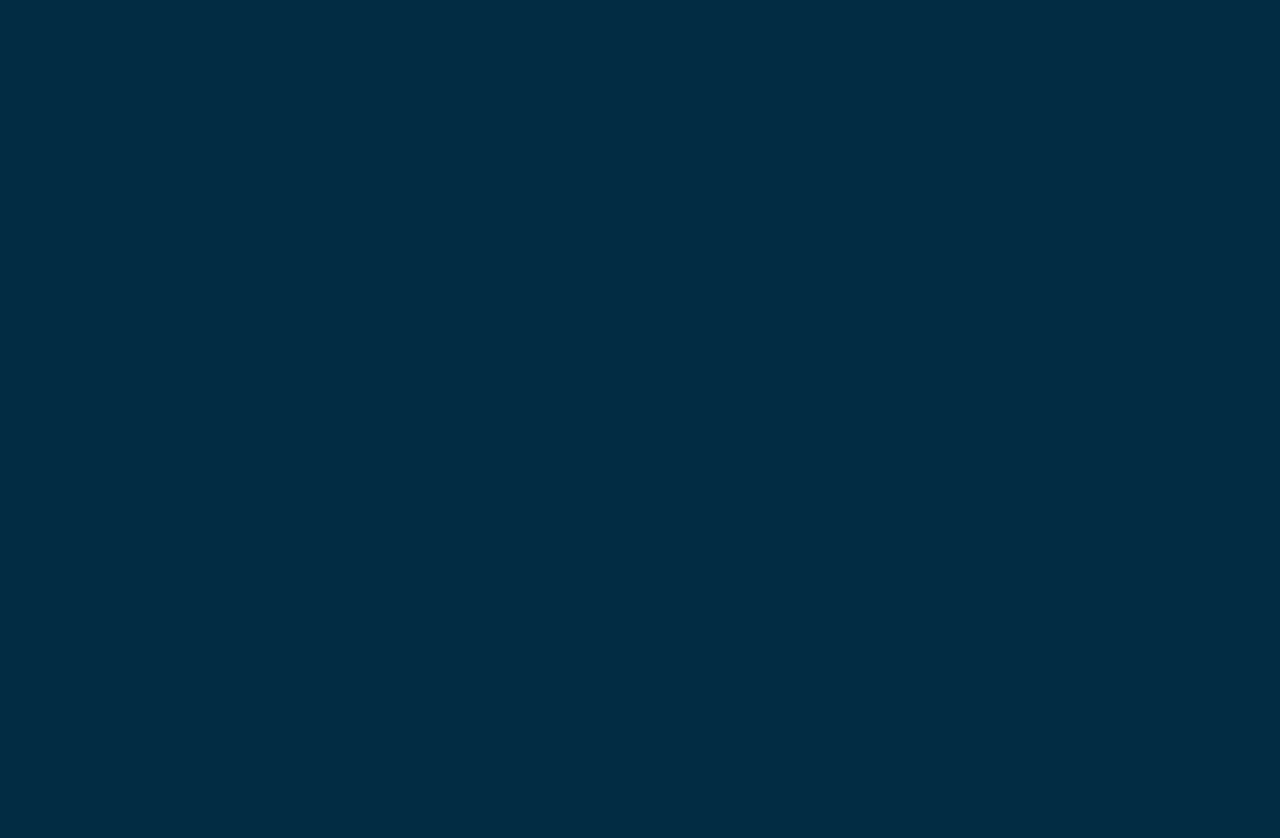
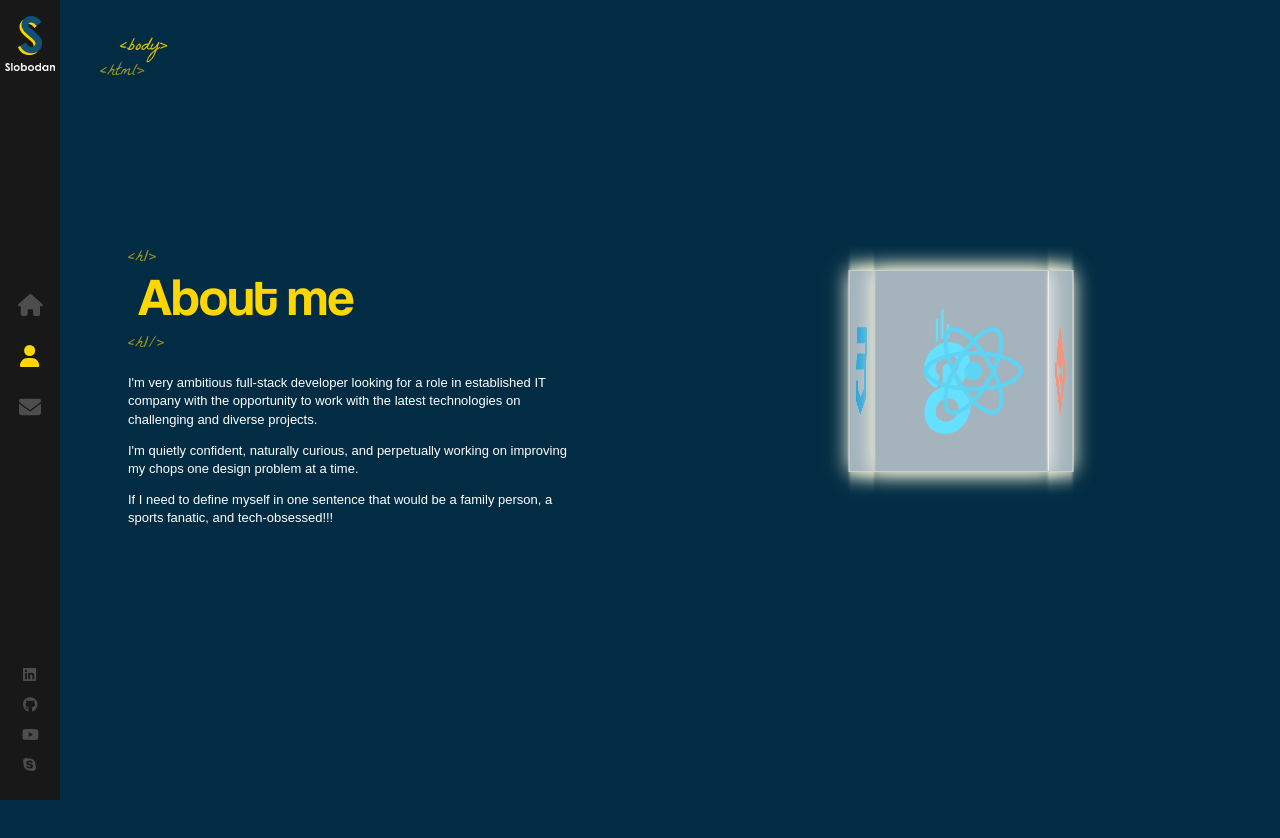
Before and after one commit to dolong2110/Portfolio, a React (Create React App) app: page /about in a window 1280 px wide. Before the commit this address had no page. Shown: the top 838 px of the page. Before the commit the page ends 800 px from the top, so only its background shows below. Built offline with nearby package versions, Linux system fonts and the light colour scheme.

Commit message:
build about page

```diff
--- a/package.json
+++ b/package.json
@@ -1,6 +1,6 @@
 {
   "name": "react-pages",
-  "homepage": "https://dolong210.github.io/react-pages",
+  "homepage": "https://dolong210.github.io/",
   "version": "0.1.0",
   "private": true,
   "dependencies": {
--- a/src/App.js
+++ b/src/App.js
@@ -2,15 +2,15 @@
 import { Route, Routes } from 'react-router-dom'
 import Layout from './components/Layout'
 import Home from './components/Home'
+import About from './components/About'
 
 const App = () => {
   return (
     <>
       <Routes>
-        <Route exact path='/react-pages' element={<Layout/>}>
-          <Route index element={<Home/>}>
-
-          </Route>
+        <Route path='/' element={<Layout/>}>
+          <Route index element={<Home/>} />
+          <Route path='about' element={<About />} />
         </Route>
       </Routes>
     </>
--- /dev/null
+++ b/src/components/About/index.js
@@ -0,0 +1,70 @@
+import './index.scss'
+import AnimatedLetters from '../AnimatedLetters'
+// import Loader from 'react-loaders'
+import { useEffect, useState } from 'react'
+import { FontAwesomeIcon } from '@fortawesome/react-fontawesome'
+import { faCss3, faGitAlt, faGolang, faHtml5, faPython, faReact } from '@fortawesome/free-brands-svg-icons'
+
+const About = () => {
+  const [letterClass, setLetterClass] = useState('text-animate');
+
+  useEffect(() => {
+    setTimeout(() => {
+      setLetterClass('text-animate-hover')
+    }, 3000)
+  }, []);
+
+  return (
+    <>
+      <div className='container about-page'>
+        <div className='text-zone'>
+          <h1>
+            <AnimatedLetters
+              letterClass={letterClass}
+              strArray={['A', 'b', 'o', 'u', 't', ' ', 'm', 'e']}
+              idx={15}
+            />
+          </h1>
+          <p>
+            I'm very ambitious full-stack developer looking for a role in established IT
+            company with the opportunity to work with the latest technologies on challenging
+            and diverse projects.
+          </p>
+          <p align='LEFT'>
+            I'm quietly confident, naturally curious, and perpetually working on improving my
+            chops one design problem at a time.
+          </p>
+          <p>
+            If I need to define myself in one sentence that would be a family person, a sports
+            fanatic, and tech-obsessed!!!
+          </p>
+        </div>
+        <div className='stage-cube-cont'>
+          <div className='cube-spinner'>
+            <div className='face1'>
+              <FontAwesomeIcon icon={faGolang} color='#00CCFF' />
+            </div>
+            <div className='face2'>
+              <FontAwesomeIcon icon={faHtml5} color='#F06529' />
+            </div>
+            <div className='face3'>
+              <FontAwesomeIcon icon={faCss3} color='#28A4D9' />
+            </div>
+            <div className='face4'>
+              <FontAwesomeIcon icon={faReact} color='#5ED4F4' />
+            </div>
+            <div className='face5'>
+              <FontAwesomeIcon icon={faPython} color='#EFD81D' />
+            </div>
+            <div className='face6'>
+              <FontAwesomeIcon icon={faGitAlt} color='#EC4D28' />
+            </div>
+          </div>
+        </div>
+      </div>
+      {/*<Loader type='pacman'  active/>*/}
+    </>
+  )
+}
+
+export default About
--- /dev/null
+++ b/src/components/About/index.scss
@@ -0,0 +1,81 @@
+.stage-cube-cont {
+  width: 50%;
+  height: 100%;
+  top: 0;
+  padding-top: 18%;
+  margin-left: 0;
+  position: absolute;
+  right: 0;
+  overflow: hidden;
+}
+
+.cube-spinner {
+  animation-name: spin-cube;
+  animation-timing-function: ease-in-out;
+  animation-iteration-count: infinite;
+  animation-duration: 12s;
+  transform-style: preserve-3d;
+  transform-origin: 100px 100px 0;
+  margin-left: calc(50% - 100px);
+
+  div {
+    position: absolute;
+    width: 200px;
+    height: 200px;
+    border: 1px solid #ccc;
+    background: rgba(255, 255, 255, 0.4);
+    text-align: center;
+    font-size: 100px;
+    display: flex;
+    justify-content: center;
+    align-items: center;
+    box-shadow: 0 0 20px 0 lightyellow;
+  }
+
+  .face1 {
+    transform: translateZ(100px);
+    color: #00CCFF;
+  }
+  .face2 {
+    transform: rotateY(90deg) translateZ(100px);
+    color: #F06529;
+  }
+  .face3 {
+    transform: rotateY(90deg) rotateX(90deg) translateZ(100px);
+    color: #28A4D9;
+  }
+  .face4 {
+    transform: rotateY(180deg) rotateZ(90deg) translateZ(100px);
+    color: #5ED4F4;
+  }
+  .face5 {
+    transform: rotateY(-90deg) rotateZ(90deg) translateZ(100px);
+    color: #EFD81D;
+  }
+  .face6 {
+    transform: rotateX(-90deg) translateZ(100px);
+    color: #EC4D28;
+  }
+}
+
+@keyframes spin-cube {
+  from,
+  to {
+    transform: rotateX(0deg) rotateY(0deg) rotateZ(0deg);
+  }
+  16% {
+    transform: rotateY(-90deg);
+  }
+  33% {
+    transform: rotateY(-90deg) rotateZ(90deg);
+  }
+  50% {
+    transform: rotateY(-180deg) rotateZ(90deg);
+  }
+  66% {
+    transform: rotateY(-270deg) rotateZ(90deg);
+  }
+  83% {
+    transform: rotateX(90deg) rotateZ(90deg);
+  }
+}
--- a/src/components/Layout/index.scss
+++ b/src/components/Layout/index.scss
@@ -37,3 +37,77 @@
   animation: fadeIn 1s forwards;
   animation-delay: 1s;
 }
+
+.about-page {
+  .text-zone {
+    position: absolute;
+    left: 10%;
+    top: 50%;
+    transform: translateY(-50%);
+    width: 35%;
+    vertical-align: middle;
+    display: table-cell;
+    max-height: 90%;
+
+    h1 {
+      font-size: 53px;
+      font-family: 'Coolvetica', sans-serif;
+      color: #ffd700;
+      font-weight: 400;
+      margin-top: 0;
+      position: relative;
+      margin-bottom: 40px;
+      left: 10px;
+
+      &::before {
+        content: '<h1>';
+        font-family: 'La Belle Aurore', sans-serif;
+        font-size: 18px;
+        position: absolute;
+        margin-top: -10px;
+        left: -10px;
+        opacity: 0.6;
+        line-height: 18px;
+      }
+
+      &::after {
+        content: '<h1/>';
+        font-family: 'La Belle Aurore', sans-serif;
+        font-size: 18px;
+        line-height: 18px;
+        position: absolute;
+        left: -30px;
+        bottom: -20px;
+        margin-left: 20px;
+        opacity: 0.6;
+      }
+    }
+
+    p {
+      font-size: 13px;
+      color: #fff;
+      font-family: sans-serif;
+      font-weight: 300;
+      min-width: fit-content;
+      animation: pulse 1s;
+
+      &:nth-of-type(1) {
+        animation-delay: 1.1s;
+      }
+
+      &:nth-of-type(2) {
+        animation-delay: 1.2s;
+      }
+
+      &:nth-of-type(3) {
+        animation-delay: 1.3s;
+      }
+    }
+  }
+
+  .text-animate-hover {
+    &:hover {
+      color: #fff;
+    }
+  }
+}
```
